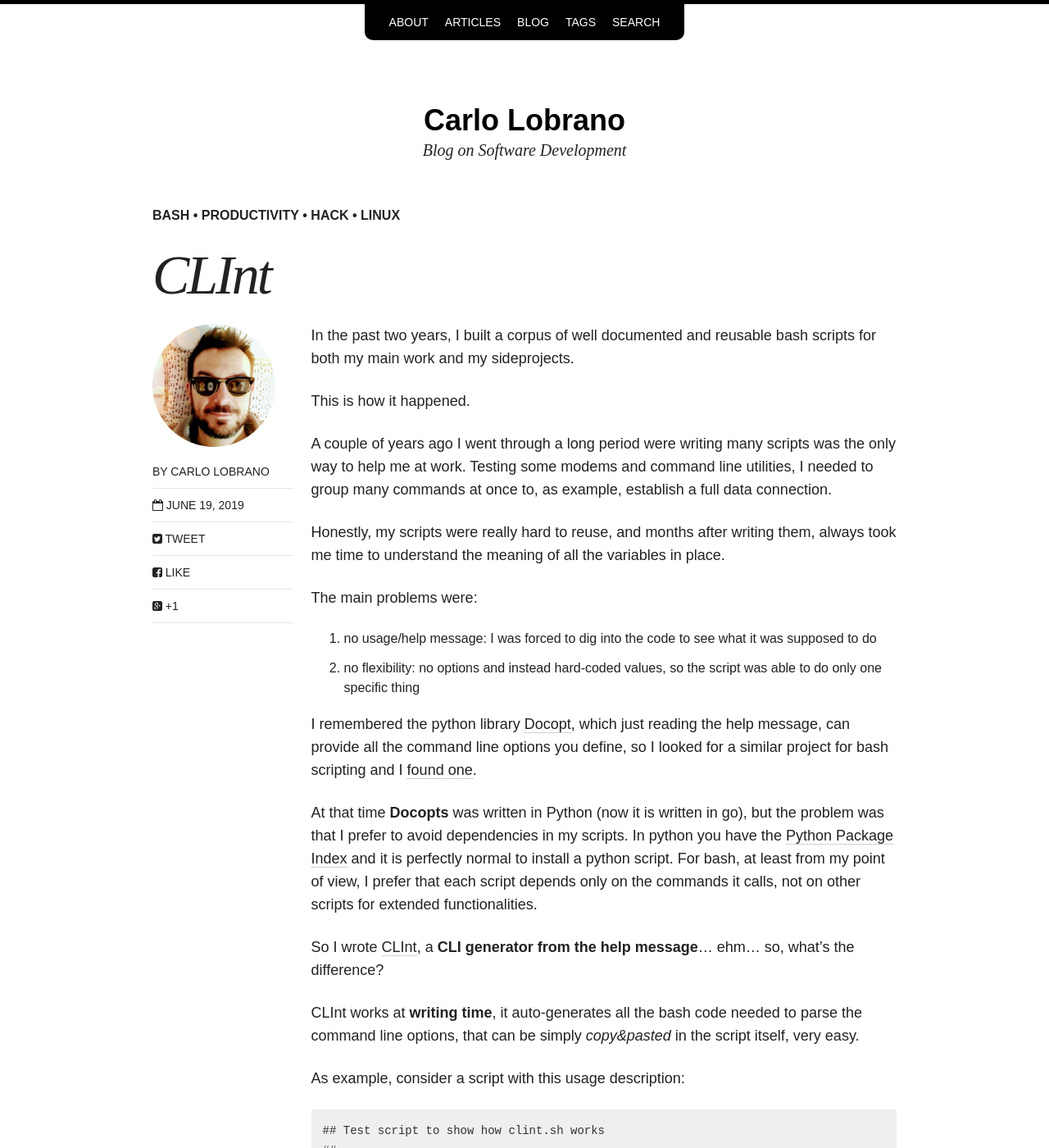
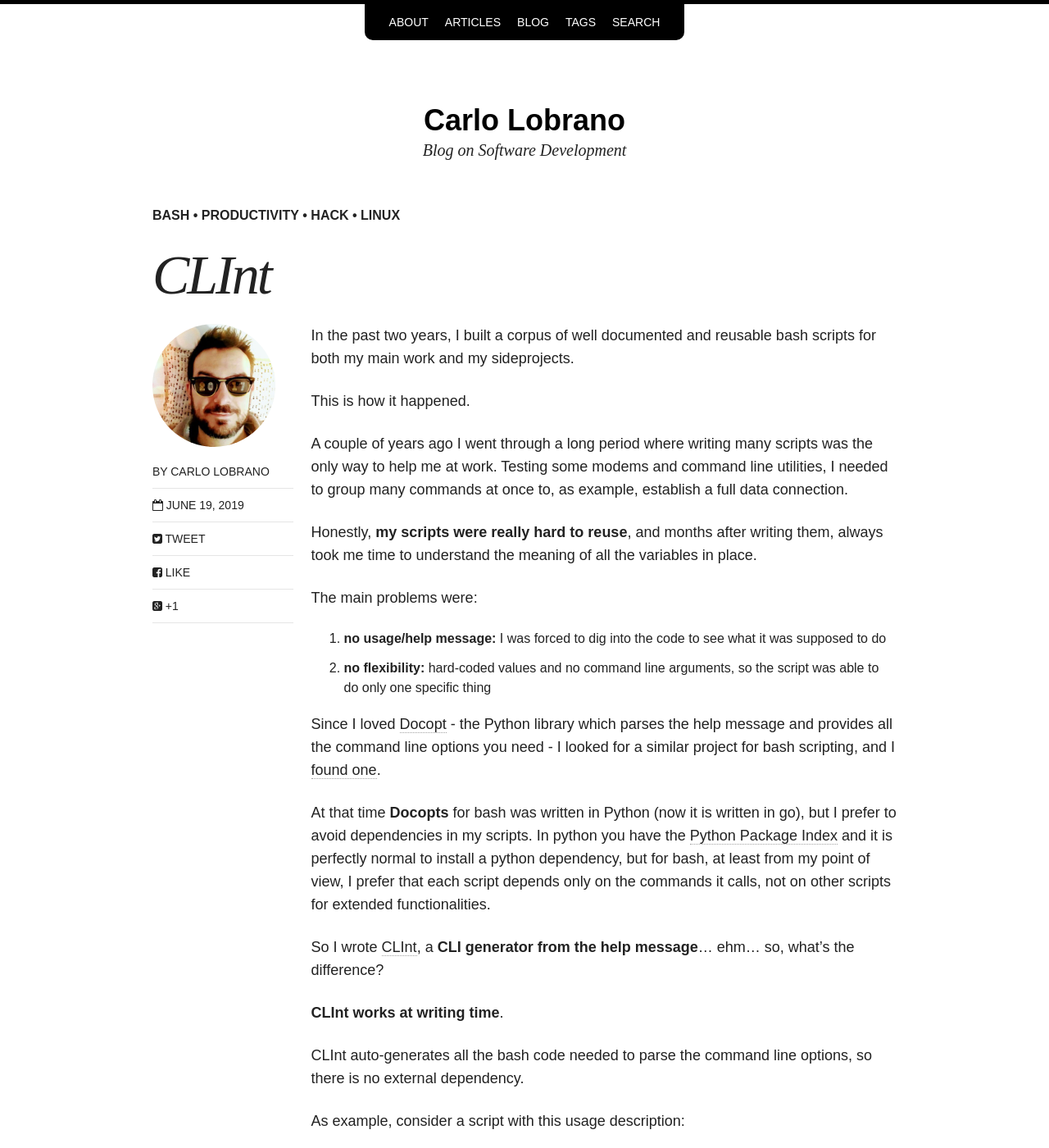
Before and after one commit to clobrano/clobrano.github.io, a Jekyll site: the page built from _posts/blog/2019-06-19-clint.md, in a window 1280 px wide and 1400 px high. Shown: the whole window at 82% size. Built offline with Jekyll 4.4.1, drawn with Linux system fonts in a browser that asks for light colours; nearby versions of some CDN libraries.

Commit message:
Update 2019-06-19-clint.md

```diff
--- a/_posts/blog/2019-06-19-clint.md
+++ b/_posts/blog/2019-06-19-clint.md
@@ -13,28 +13,29 @@ In the past two years, I built a corpus of well documented and reusable bash scr
 
 This is how it happened.
 
-A couple of years ago I went through a long period were writing many scripts was the only way to help me at work.
+A couple of years ago I went through a long period where writing many scripts was the only way to help me at work.
 Testing some modems and command line utilities, I needed to group many commands at once to, as example, establish a full data connection.
 
-Honestly, my scripts were really hard to reuse, and months after writing them, always took me time to understand the meaning of all the variables in place.
+Honestly, **my scripts were really hard to reuse**, and months after writing them, always took me time to understand the meaning of all the variables in place.
 
 The main problems were:
 
-1. no usage/help message: I was forced to dig into the code to see what it was supposed to do
-2. no flexibility: no options and instead hard-coded values, so the script was able to do only one specific thing
+1. **no usage/help message:** I was forced to dig into the code to see what it was supposed to do
+2. **no flexibility:** hard-coded values and no command line arguments, so the script was able to do only one specific thing
 
-I remembered the python library [Docopt](http://docopt.org/), which just reading the help message, can provide all the
-command line options you define, so I looked for a similar project for bash scripting and I [found one](https://github.com/docopt/docopts).
+Since I loved [Docopt](http://docopt.org/) - the Python library which parses the help message and provides all the
+command line options you need - I looked for a similar project for bash scripting, and I [found one](https://github.com/docopt/docopts).
 
-At that time **Docopts** was written in Python (now it is written in go), but the problem was that I prefer to avoid
+At that time **Docopts** for bash was written in Python (now it is written in go), but I prefer to avoid
 dependencies in my scripts. In python you have the [Python Package Index](https://pypi.org/) and it is perfectly
-normal to install a python script. For bash, at least from my point of view, I prefer that each script depends
+normal to install a python dependency, but for bash, at least from my point of view, I prefer that each script depends
 only on the commands it calls, not on other scripts for extended functionalities.
 
 So I wrote [CLInt](https://github.com/clobrano/CLInt), a **CLI generator from the help message**... ehm... so, what's the difference?
 
-CLInt works at **writing time**, it auto-generates all the bash code needed to parse the command line options, that
-can be simply *copy&pasted* in the script itself, very easy.
+**CLInt works at writing time**.
+
+CLInt auto-generates all the bash code needed to parse the command line options, so there is no external dependency.
 
 As example, consider a script with this usage description:
 
```
